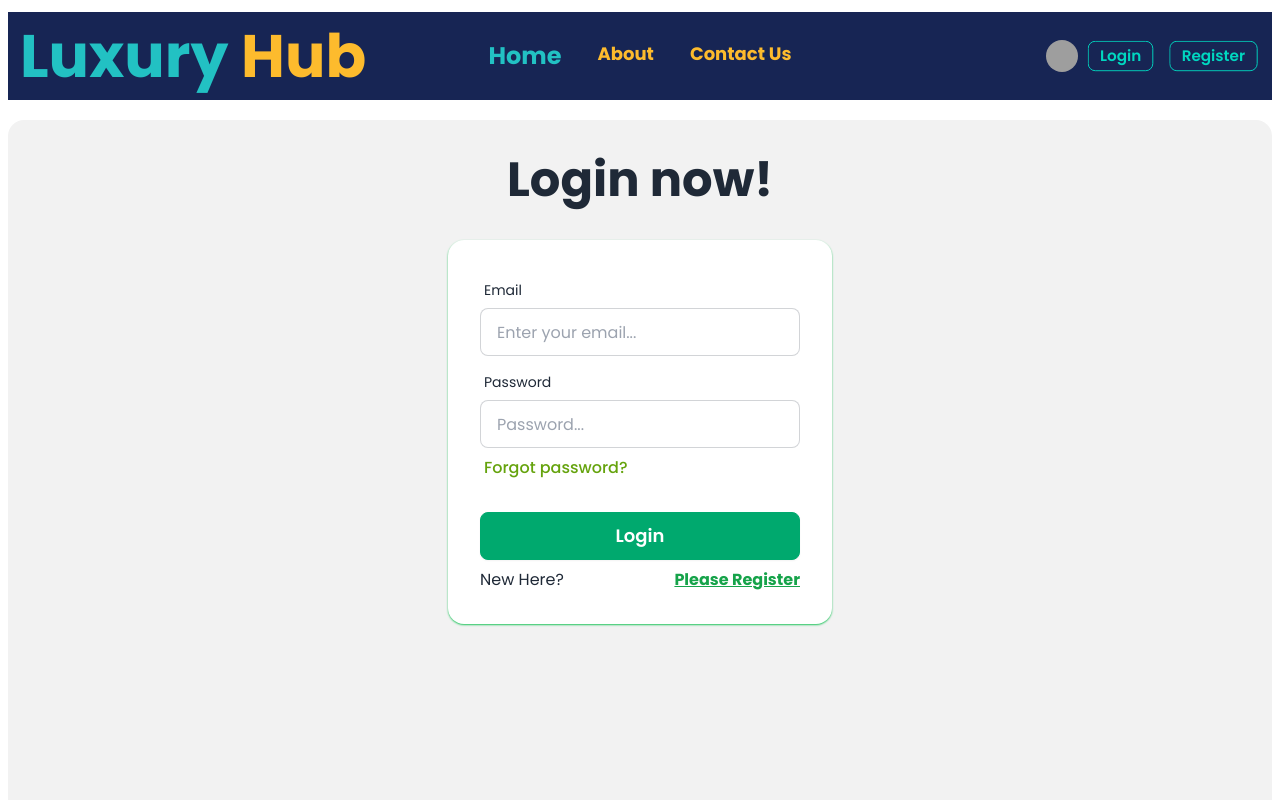
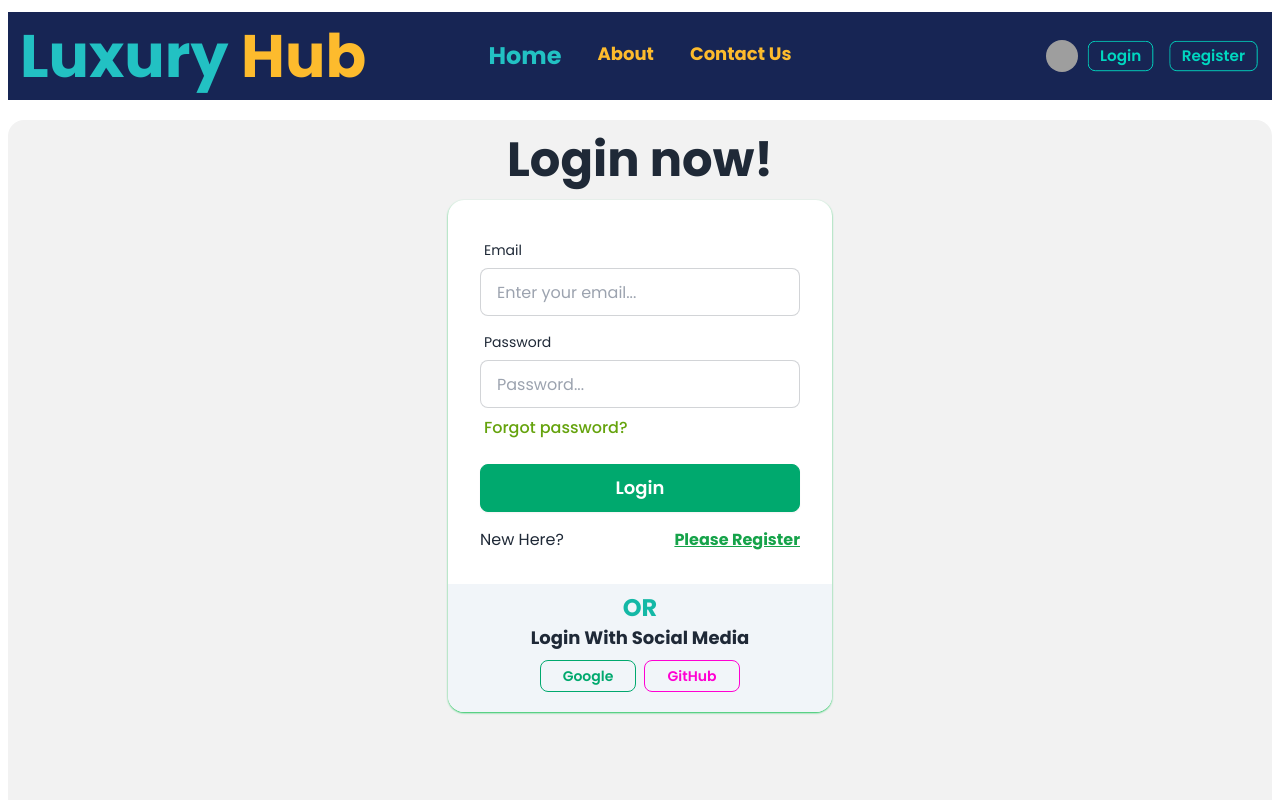
Before and after one commit to saiful797/Luxury-Hub, a React (Vite) app: page /login in a window 1280 px wide. Shown: the top 800 px of the page. Built offline with nearby package versions, Linux system fonts and the light colour scheme; no server answers; grey boxes are pictures that could not be loaded.

Commit message:
Added socal media login

```diff
--- a/src/pages/FirebaseProvider/FirebaseProvider.jsx
+++ b/src/pages/FirebaseProvider/FirebaseProvider.jsx
@@ -1,9 +1,13 @@
 import { createContext, useEffect, useState } from "react";
 import PropTypes from 'prop-types';
 import auth from "../../firebase/firebase.config";
-import { createUserWithEmailAndPassword, onAuthStateChanged, signInWithEmailAndPassword } from "firebase/auth";
+import { GithubAuthProvider, GoogleAuthProvider, createUserWithEmailAndPassword, onAuthStateChanged, signInWithEmailAndPassword, signInWithPopup } from "firebase/auth";
 
 export const AuthContext = createContext(null);
+
+// Social auth provider
+const googleProvider = new GoogleAuthProvider();
+const githubProvider = new GithubAuthProvider();
 
 const FirebaseProvider = ({children}) => {
 
@@ -16,9 +20,18 @@ const FirebaseProvider = ({children}) => {
         return createUserWithEmailAndPassword(auth, email, password)
     }
 
-    // User sign in
+    // User sign in (Log in with email and password)
     const singInUser = (email, password) =>{
         return signInWithEmailAndPassword(auth, email, password)
+    }
+
+    // Google pop up log in
+    const googleLogin = () =>{
+        return signInWithPopup(auth, googleProvider);
+    }
+    // GitHub pop up login
+    const githubLogin = () =>{
+        return signInWithPopup(auth, githubProvider);
     }
 
     // Observer
@@ -34,6 +47,8 @@ const FirebaseProvider = ({children}) => {
     const allValues = {
         createUser,
         singInUser,
+        googleLogin,
+        githubLogin,
     }
 
     return (
--- a/src/pages/Post/Post.jsx
+++ b/src/pages/Post/Post.jsx
@@ -5,14 +5,14 @@ const Post = ({post}) => {
     if(id %2==0){
         return (
 
-            <div className='md:flex bg-slate-200 rounded-2xl'>
-                <div className='md:w-[30%]'>
+            <div className='md:flex bg-blue-950 text-white rounded-2xl'>
+                <div className='md:w-[40%]'>
                     <img className='w-full h-full rounded-2xl' src={image} alt="" />
                 </div>
-                <div className='md:w-[70%] text-left p-10 space-y-3'>
+                <div className='md:w-[60%] text-left p-10 space-y-3'>
                     <h1 className='text-2xl font-bold'>{title}</h1>
                     <p className='text-xl font-semibold'>Location: <span className='text-[#fdbb2d]'>{location}</span></p>
-                    <p><span className='text-xl font-medium text-[#60d845]'>Post Description</span>: <span className='text-base font-medium'>{post_description}</span></p>
+                    <p className='text-justify'><span className='text-xl font-medium text-[#60d845]'>Post Description</span>: <span className='text-base font-medium'>{post_description}</span></p>
                 </div>
             </div>
         );
@@ -20,13 +20,13 @@ const Post = ({post}) => {
     else{
         return (
 
-            <div className='md:flex bg-slate-200 rounded-2xl'>
-                <div className='md:w-[70%] text-left p-10 space-y-3'>
+            <div className='md:flex bg-blue-950 text-white rounded-2xl'>
+                <div className='md:w-[60%] text-left p-10 space-y-3'>
                     <h1 className='text-2xl font-bold'>{title}</h1>
                     <p className='text-xl font-semibold'>Location: <span className='text-[#fdbb2d]'>{location}</span></p>
-                    <p><span className='text-xl font-medium text-[#60d845]'>Post Description</span>: <span className='text-base font-medium'>{post_description}</span></p>
+                    <p className='text-justify'><span className='text-xl font-medium text-[#60d845]'>Post Description</span>: <span className='text-base font-medium'>{post_description}</span></p>
                 </div>
-                <div className='md:w-[30%]'>
+                <div className='md:w-[40%]'>
                     <img className='w-full h-full rounded-2xl' src={image} alt="" />
                 </div>
             </div>
--- a/src/pages/Posts/Posts.jsx
+++ b/src/pages/Posts/Posts.jsx
@@ -10,13 +10,15 @@ const Posts = () => {
           .then(data => setPosts(data))
     })
     return (
-        <div className="mt-10">
-            <div className="mb-5">
+        <div className="mt-5">
+            <div>
                 <h1 className="text-center text-6xl font-bold">Recent Posts</h1>
-                <hr />
-                <hr />
             </div>
-            <div className="grid gap-5">
+
+            <div className="h-[1px] bg-black rounded-full">
+            </div>
+
+            <div className="grid gap-5 mt-5">
                 {
                     posts.map(post => <Post key={post.id} post={post}></Post>)
                 }
--- a/src/pages/home/Home.jsx
+++ b/src/pages/home/Home.jsx
@@ -1,6 +1,6 @@
 
 import Estates from "../Estates/Estates";
-import Post from "../Posts/Posts";
+import Posts from "../Posts/Posts";
 import LuxuryLocations from "../luxuryLocations/LuxuryLocations";
 import Slider from "../slider-swiper/Slider";
 
@@ -19,8 +19,8 @@ const Home = () => {
                 <Estates></Estates>
             </div>
 
-            <div className="text-center mt-10">
-                <Post></Post>
+            <div className="text-center mt-10 bg-slate-200 p-5 rounded-2xl">
+                <Posts></Posts>
             </div>
             <div>
                 <LuxuryLocations></LuxuryLocations>
--- a/src/pages/login/Login.jsx
+++ b/src/pages/login/Login.jsx
@@ -2,6 +2,7 @@ import { useContext } from "react";
 import { AuthContext } from "../FirebaseProvider/FirebaseProvider";
 import { useForm } from "react-hook-form";
 import { Link } from "react-router-dom";
+import SocialLogin from "../socialLogin/SocialLogin";
 
 const Login = () => {
     const {singInUser} = useContext(AuthContext);
@@ -22,10 +23,10 @@ const Login = () => {
     return (
         <div className="min-h-screen bg-base-200 mt-5 rounded-2xl">
             <div className="hero-content flex-col">
-                <div className="text-center mt-5">
+                <div className="text-center">
                     <h1 className="text-5xl font-bold">Login now!</h1>
                 </div>
-                <div className="card w-full max-w-sm shadow-green-500 shadow-sm bg-base-100 mt-5">
+                <div className="card w-full max-w-sm shadow-green-500 shadow-sm bg-base-100">
                     <form onSubmit={handleSubmit(onSubmit)} className="card-body">
                         <div className="form-control">
                             <label className="label">
@@ -42,14 +43,21 @@ const Login = () => {
                                 <a href="#" className="label-text-alt link link-hover text-base font-medium text-lime-600">Forgot password?</a>
                             </label>
                         </div>
-                        <div className="form-control mt-4">
+                        <div className="form-control mt-2">
                             <button className="btn btn-success text-white text-lg">Login</button>
                         </div>
-                        <div className="flex justify-between">
+                        <div className="flex justify-between mt-2">
                             <h1>New Here?</h1>
                             <Link to="/register"><p className="text-green-600 font-bold hover:text-black"><u>Please Register</u></p></Link>
                         </div>
                     </form>
+                    <div className="rounded-b-2xl bg-slate-100 pt-2 pb-5">
+                        <div className="text-2xl font-bold text-center text-teal-500">OR</div>
+                        <div className="text-lg font-bold text-center mb-2">Login With Social Media</div>
+                        <div className="flex justify-center">
+                            <SocialLogin></SocialLogin>
+                        </div>
+                    </div>
                 </div>
             </div>
         </div>
--- /dev/null
+++ b/src/pages/socialLogin/SocialLogin.jsx
@@ -0,0 +1,19 @@
+import { useContext } from "react";
+import { AuthContext } from "../FirebaseProvider/FirebaseProvider";
+
+const SocialLogin = () => {
+    const {googleLogin,githubLogin} = useContext(AuthContext);
+    return (
+        <div className="flex gap-2">
+
+            <div>
+                <button className="btn btn-sm btn-outline btn-success w-24" onClick={()=>googleLogin()}>Google</button>
+            </div>
+            <div>
+                <button className="btn btn-sm btn-outline btn-secondary w-24 " onClick={()=>githubLogin()}>GitHub</button>
+            </div>
+        </div>
+    );
+};
+
+export default SocialLogin;
```
